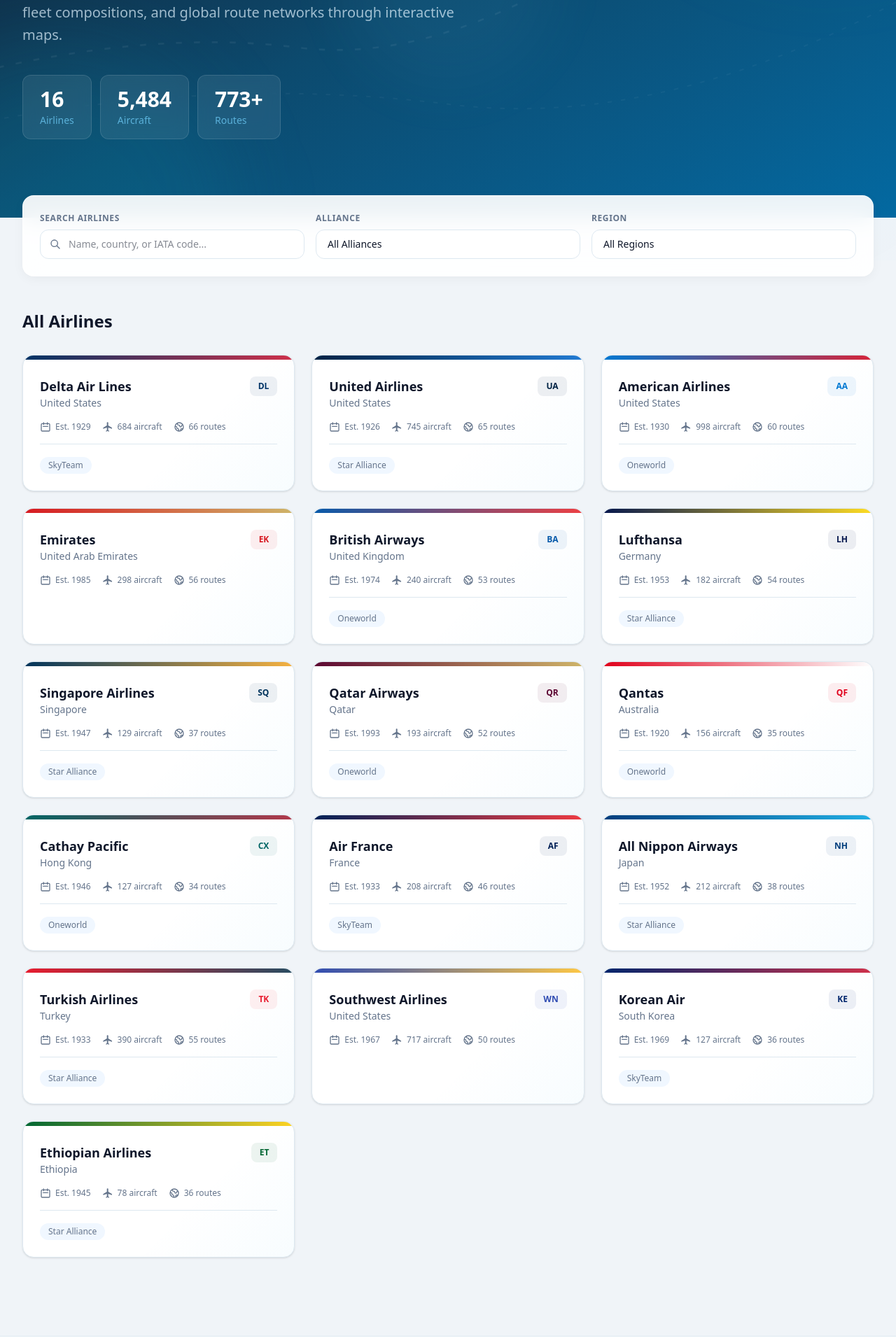
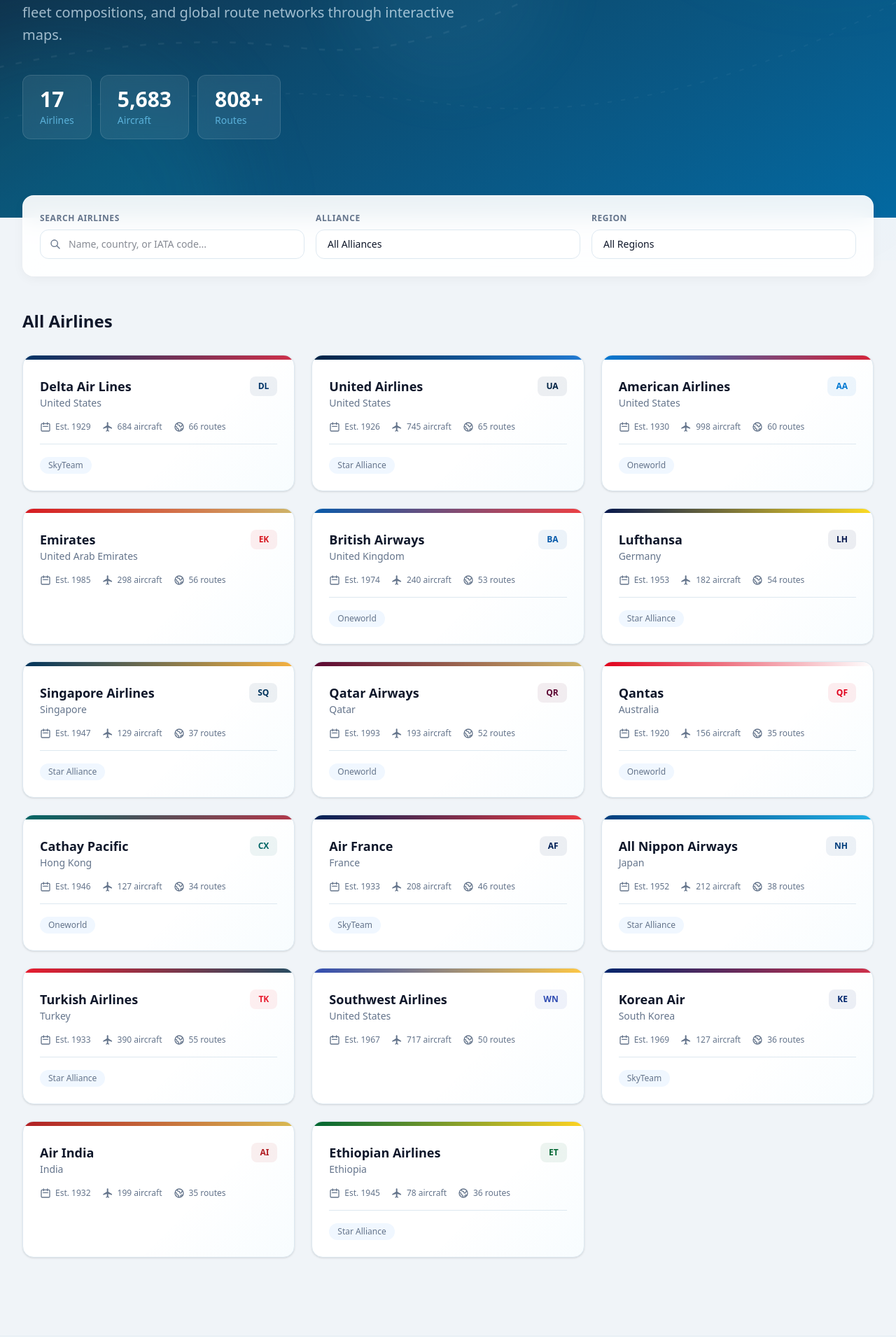
Before and after one commit to nwadhwani-create/random-project-1, a Next.js app in the folder airline-encyclopedia/: page / in a window 1280 px wide. Shown: the part 428-2340 px from the top of the page at 70% size. Built offline with nearby package versions, Linux system fonts and the light colour scheme.

Commit message:
Add Air India to airline encyclopedia dataset
Co-authored-by: nwadhwani-create <nwadhwani-create@users.noreply.github.com>

```diff
--- a/airline-encyclopedia/src/data/airlines.ts
+++ b/airline-encyclopedia/src/data/airlines.ts
@@ -566,6 +566,38 @@ export const airlines: Airline[] = [
     ],
   },
   {
+    slug: "air-india",
+    name: "Air India",
+    iataCode: "AI",
+    icaoCode: "AIC",
+    country: "India",
+    founded: 1932,
+    headquarters: "Gurugram, India",
+    alliance: "None",
+    logoColor: "#B11F24",
+    accentColor: "#D4AF37",
+    history: `Air India was founded in 1932 by industrialist J.R.D. Tata as Tata Air Mail, operating its first flight on October 15, 1932, from Karachi to Bombay and Madras in a single-engine de Havilland Puss Moth. The airline became Tata Airlines in 1938 and was rebranded as Air India in 1946 as commercial aviation expanded across the subcontinent.\n\nFollowing Indian independence, the Government of India acquired a majority stake in 1948 and nationalized the carrier in 1953. For decades, Air India served as India's international flag carrier, becoming known for its Maharaja branding and long-haul services linking India with Europe, North America, and Asia.\n\nIn the modern era, Air India faced intense competition and financial pressure, but remained strategically important to Indian aviation. A major turning point came in 2022 when the Tata Group reacquired Air India, bringing the airline back to its original founding family after nearly seven decades of state ownership.\n\nSince returning to Tata ownership, Air India has launched an ambitious transformation program focused on fleet modernization, network growth, and service upgrades. The carrier placed one of the largest aircraft orders in commercial aviation history and is rebuilding itself as a leading global airline connecting India to the world.`,
+    fleet: [
+      { model: "A350-900", manufacturer: "Airbus", count: 6, passengers: "316 (3-class)", range: "8,100 nmi", imageUrl: "https://upload.wikimedia.org/wikipedia/commons/thumb/0/0f/Air_India_Airbus_A350-941_VT-JRA.jpg/1280px-Air_India_Airbus_A350-941_VT-JRA.jpg", imageAlt: "Air India A350-900", description: "New-generation flagship widebody introducing Air India's latest premium cabin product." },
+      { model: "B777-300ER", manufacturer: "Boeing", count: 13, passengers: "342 (3-class)", range: "7,370 nmi", imageUrl: "https://upload.wikimedia.org/wikipedia/commons/thumb/0/00/Air_India_Boeing_777-337ER_VT-ALN.jpg/1280px-Air_India_Boeing_777-337ER_VT-ALN.jpg", imageAlt: "Air India B777-300ER", description: "Long-haul workhorse used on key routes to Europe and North America." },
+      { model: "B787-8", manufacturer: "Boeing", count: 27, passengers: "256 (2-class)", range: "7,355 nmi", imageUrl: "https://upload.wikimedia.org/wikipedia/commons/thumb/2/27/Air_India_Boeing_787-8_Dreamliner_VT-ANH.jpg/1280px-Air_India_Boeing_787-8_Dreamliner_VT-ANH.jpg", imageAlt: "Air India B787-8", description: "Efficient long-haul aircraft connecting major Indian hubs to global destinations." },
+      { model: "A321neo", manufacturer: "Airbus", count: 30, passengers: "188 (2-class)", range: "4,000 nmi", imageUrl: "https://upload.wikimedia.org/wikipedia/commons/thumb/c/c1/Air_India_Airbus_A321-271NX_VT-RTB.jpg/1280px-Air_India_Airbus_A321-271NX_VT-RTB.jpg", imageAlt: "Air India A321neo", description: "Modern narrowbody serving high-demand domestic and regional routes." },
+      { model: "A320neo", manufacturer: "Airbus", count: 95, passengers: "174 (2-class)", range: "3,400 nmi", imageUrl: "https://upload.wikimedia.org/wikipedia/commons/thumb/f/f8/Air_India_Airbus_A320-251N_VT-CIF.jpg/1280px-Air_India_Airbus_A320-251N_VT-CIF.jpg", imageAlt: "Air India A320neo", description: "Backbone narrowbody fleet for domestic and short-haul international services." },
+      { model: "A319-100", manufacturer: "Airbus", count: 20, passengers: "122 (2-class)", range: "3,700 nmi", imageUrl: "https://upload.wikimedia.org/wikipedia/commons/thumb/5/58/Air_India_Airbus_A319-112_VT-SCB.jpg/1280px-Air_India_Airbus_A319-112_VT-SCB.jpg", imageAlt: "Air India A319-100", description: "Smaller narrowbody used on domestic and short regional sectors." },
+      { model: "B777-200LR", manufacturer: "Boeing", count: 8, passengers: "238 (3-class)", range: "9,395 nmi", imageUrl: "https://upload.wikimedia.org/wikipedia/commons/thumb/1/1a/Air_India_Boeing_777-237LR_VT-ALH.jpg/1280px-Air_India_Boeing_777-237LR_VT-ALH.jpg", imageAlt: "Air India B777-200LR", description: "Ultra-long-range aircraft for nonstop service from India to North America." },
+    ],
+    hubs: [a.DEL, a.BOM],
+    routes: [
+      route("DEL", "BOM"), route("DEL", "MNL"), route("DEL", "TPE"), route("DEL", "CGK"), route("DEL", "PEK"),
+      route("DEL", "LHR"), route("DEL", "CDG"), route("DEL", "FRA"), route("DEL", "AMS"), route("DEL", "FCO"),
+      route("DEL", "JFK"), route("DEL", "EWR"), route("DEL", "IAD"), route("DEL", "SFO"), route("DEL", "ORD"),
+      route("DEL", "DXB"), route("DEL", "DOH"), route("DEL", "SIN"), route("DEL", "BKK"), route("DEL", "KUL"),
+      route("DEL", "HKG"), route("DEL", "NRT"), route("DEL", "HND"), route("DEL", "ICN"), route("DEL", "SYD"),
+      route("BOM", "DEL"), route("BOM", "LHR"), route("BOM", "JFK"), route("BOM", "EWR"), route("BOM", "DXB"),
+      route("BOM", "DOH"), route("BOM", "SIN"), route("BOM", "BKK"), route("BOM", "KUL"), route("BOM", "HKG"),
+    ],
+  },
+  {
     slug: "ethiopian-airlines",
     name: "Ethiopian Airlines",
     iataCode: "ET",
```
